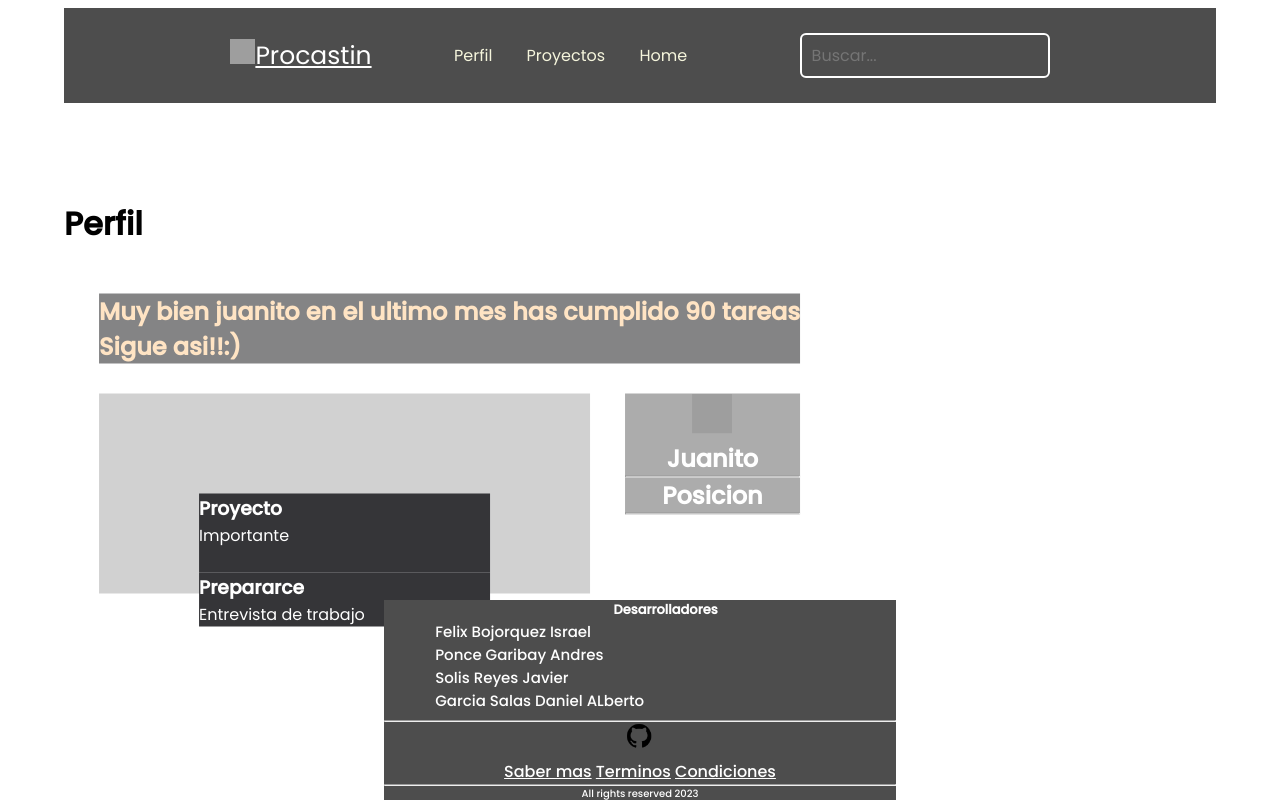
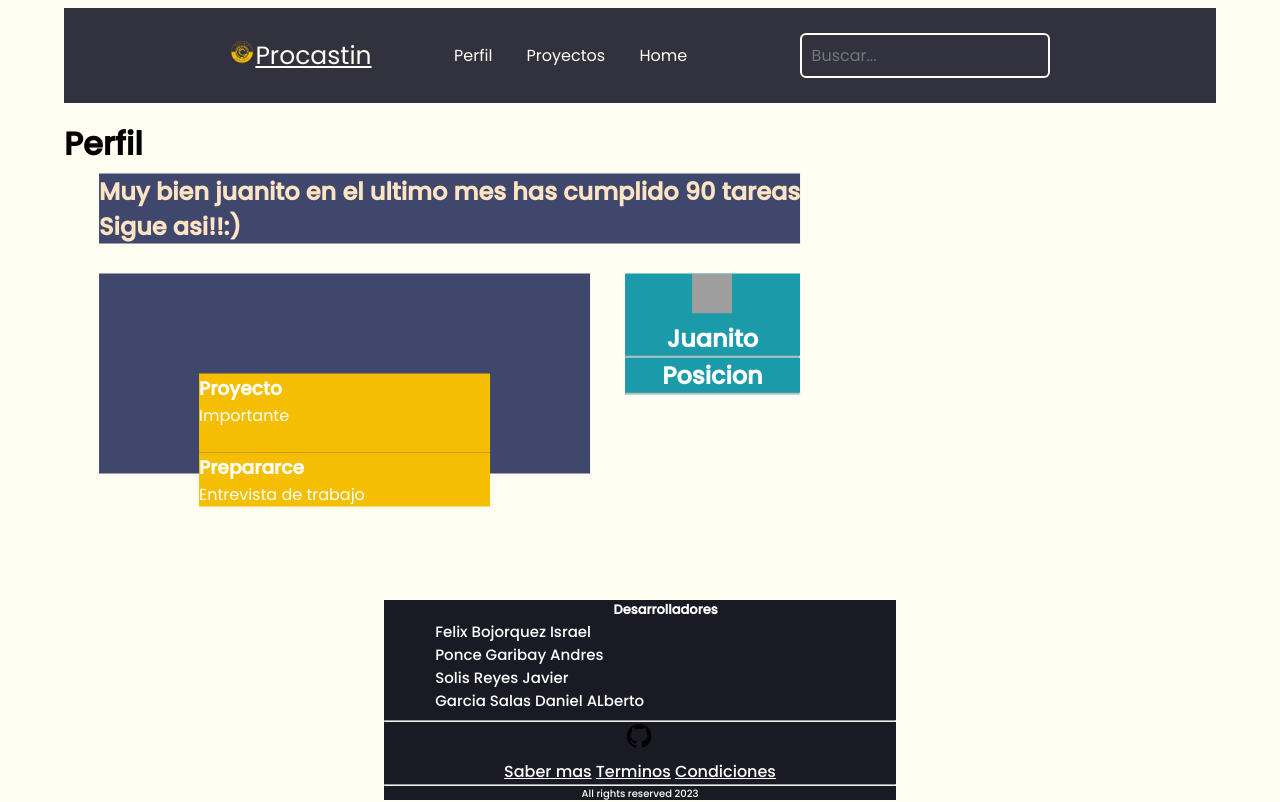
Before and after one commit to P-once/Procastin, a PHP site: page /PerfilUsuario.html in a window 1280 px wide. Run offline with PHP 8.4, Linux system fonts and the light colour scheme; grey boxes are pictures that could not be loaded.

Commit message:
configuracion de colores

```diff
--- a/ProcastinVistas/PerfilUsuario.html
+++ b/ProcastinVistas/PerfilUsuario.html
@@ -9,7 +9,7 @@
 <body>
     <!--Header generico :)-->
     <header class="header">
-        <a href="principal.html"><img class="navbar-img" src="https://upload.wikimedia.org/wikipedia/commons/thumb/5/51/Mr._Smiley_Face.svg/1024px-Mr._Smiley_Face.svg.png" width="25px" height="25px">Procastin</a>
+        <a href="principal.html"><img class="navbar-img" src="img/logo_sin_background.png" width="25px" height="25px">Procastin</a>
 
         <nav class="NavBar" >
             <a href="PerfilUsuario.html">Perfil</a>
--- a/ProcastinVistas/Plantillaheader.html
+++ b/ProcastinVistas/Plantillaheader.html
@@ -8,12 +8,12 @@
 </head>
 <body>
     <header class="header">
-        <a href="bienvenido.html"><img class="navbar-img" src="https://upload.wikimedia.org/wikipedia/commons/thumb/5/51/Mr._Smiley_Face.svg/1024px-Mr._Smiley_Face.svg.png" width="25px" height="25px">Procastin</a>
+        <a href="principal.html"><img class="navbar-img" src="img/logo_sin_background.png" width="25px" height="25px">Procastin</a>
 
         <nav class="NavBar" >
             <a href="PerfilUsuario.html">Perfil</a>
-            <a href="leaderboard.html">leaderboard</a>
-            <a href="bienvenido.html">Home</a>
+            <a href="proyectos.html">leaderboard</a>
+            <a href="principal.html">Home</a>
         </nav>
         <form action="" class="search-bar">
             <input type="text" placeholder="Buscar...">
--- a/ProcastinVistas/css/PerfilUsuario.css
+++ b/ProcastinVistas/css/PerfilUsuario.css
@@ -11,14 +11,14 @@ body
 {
     height: 100vh;
     width: 100%;
-    background-color: rgb(255, 255, 255);
+    background-color: #fffcf1;
     justify-content: center;
 }
 
 h1
 {
     position: absolute;
-    top: 25%;
+    top: 15%;
     left: 5%;
 }
 .conteiner
@@ -26,7 +26,7 @@ h1
     background-color: aqua;
     position: absolute;
     left: 5%;
-    top:35%;
+    top:20%;
     transform: translate(5%,5%);
     width: auto;
     height: auto;
@@ -36,7 +36,7 @@ h1
 }
 .conteiner .TAREAS
 {
-    background-color: rgb(209, 209, 209);
+    background-color: #40476d;
     position:absolute;
     top: 100px;
     left: 0;
@@ -57,20 +57,20 @@ h1
     height:relative;
     color: #ffffff;
     flex-direction: column;
-    background-color: #acacac;
+    background-color: #1b9aaa;
     text-align: center;
 
 }
 .conteiner .Proyecto
 {
-    background-color: rgb(53, 53, 56);
+    background-color: #f6be00;
     position:relative;
     top: 0;
     left: 0;
 }
 .conteiner .TituloTarea
 {
-    background-color: rgb(132, 132, 133);
+    background-color: #40476d;
     color: bisque;
 
     top:0;
@@ -90,7 +90,7 @@ header
     width: 90%;
    margin: 0%;
     padding: 0%;
-    border-style: none;    background: rgb(77, 77, 77);
+    border-style: none;
     display: flex;
     justify-content: space-between;
     align-items: center;
--- a/ProcastinVistas/css/bienvenido.css
+++ b/ProcastinVistas/css/bienvenido.css
@@ -10,8 +10,8 @@ body {
 
 .form-registro {
     position: absolute;
-    top: 100px;
-    background-color: white;
+    top: 110px;
+    background-color:#FFFCF1;
     display: flex;
     flex-direction: row;
 }
--- a/ProcastinVistas/css/platilla.css
+++ b/ProcastinVistas/css/platilla.css
@@ -15,7 +15,7 @@
     left: 5%;
     width: 90%;
     padding: 25px 13%;
-    background: rgb(77, 77, 77);
+    background: #32323E;
     display: flex;
     justify-content: space-between;
     align-items: center;
@@ -23,14 +23,14 @@
 }
 .header a
 {
-    color:white;
+    color:#FFFCF1;
     font-size: 25px;
 }
 .NavBar a
 {
     position:relative;
     font-size: 16px;
-    color: beige;
+    color: #FFFCF1;
     margin-right: 30px;
     text-decoration:none;
 }
@@ -41,7 +41,7 @@
     left: 0;
     width: 100%;
     height:2px ;
-    background-color:rgb(255, 255, 255);
+    background-color:fffcf1;
     bottom: -5px;
     border-radius: 5px;
     transform: translateY(10px);
@@ -59,7 +59,7 @@
     width: 250px;
     height :45px;
     background-color: transparent;
-    border: 2px solid #fff;
+    border: 2px solid #fffcf1;
     border-radius: 6px;
     display: flex;
     align-items: center;
@@ -125,7 +125,7 @@ footer
     font-family: 'Courier New', Courier, monospace;
     font-weight: 500;
     color: white;
-    background-color:rgb(77, 77, 77);
+    background-color: #1a1a25;
 
 }
 /*footer parte alta*/
--- a/ProcastinVistas/login.html
+++ b/ProcastinVistas/login.html
@@ -8,7 +8,7 @@
     <body>
         <!--Header ligeramente adaptado-->
         <header class="header">
-            <a href="principal.html"><img class="navbar-img" src="https://upload.wikimedia.org/wikipedia/commons/thumb/5/51/Mr._Smiley_Face.svg/1024px-Mr._Smiley_Face.svg.png" width="25px" height="25px">Procastin</a>
+            <a href="principal.html"><img class="navbar-img" src="img/logo_sin_background.png" width="30px" height="30px">Procastin</a>
 
             <nav class="NavBar" >
                 <a href="registro.html">Registro</a>
--- a/ProcastinVistas/proyectos.html
+++ b/ProcastinVistas/proyectos.html
@@ -9,7 +9,7 @@
 <body>
     <!--Header generico :)-->
     <header class="header">
-        <a href="principal.html"><img class="navbar-img" src="https://upload.wikimedia.org/wikipedia/commons/thumb/5/51/Mr._Smiley_Face.svg/1024px-Mr._Smiley_Face.svg.png" width="25px" height="25px">Procastin</a>
+        <a href="principal.html"><img class="navbar-img" src="img/logo_sin_background.png" width="25px" height="25px">Procastin</a>
 
         <nav class="NavBar" >
             <a href="PerfilUsuario.html">Perfil</a>
```
Also changed, not shown: ProcastinVistas/registro.html (+4 -4 lines).
